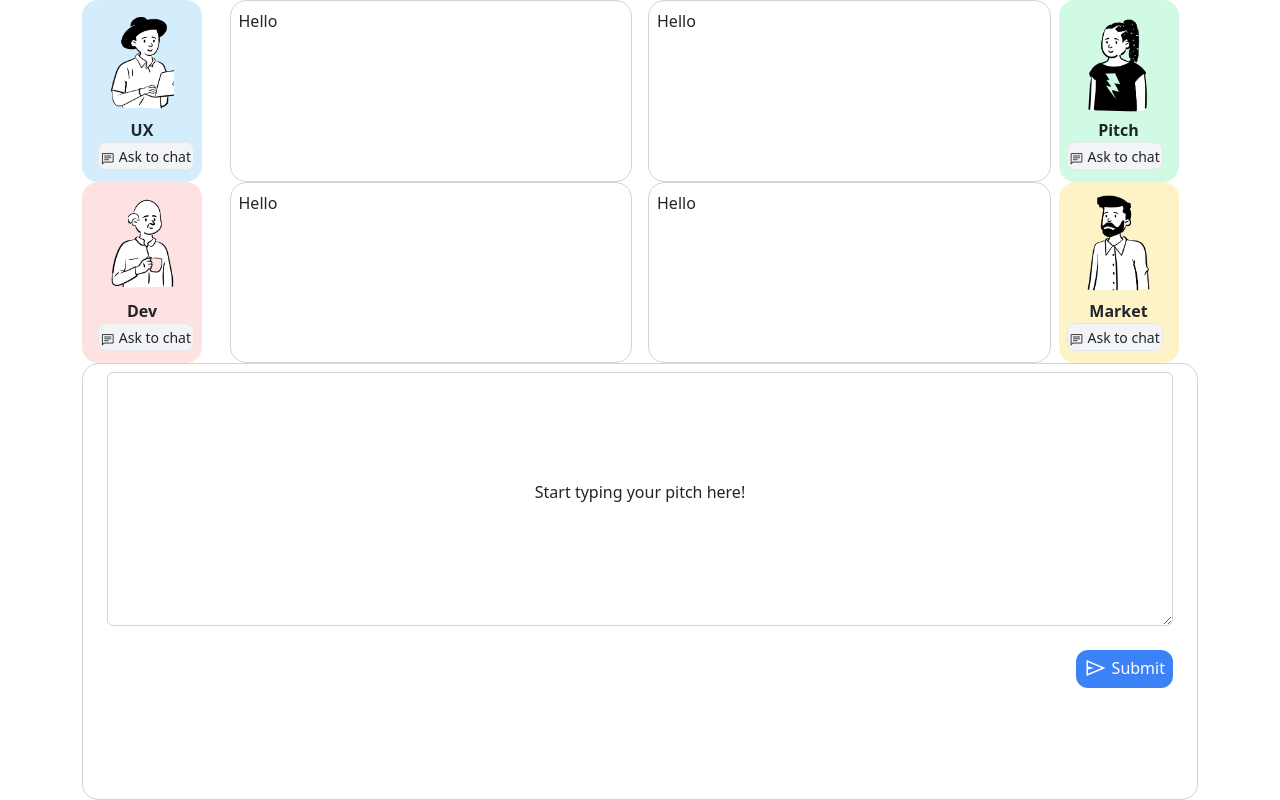
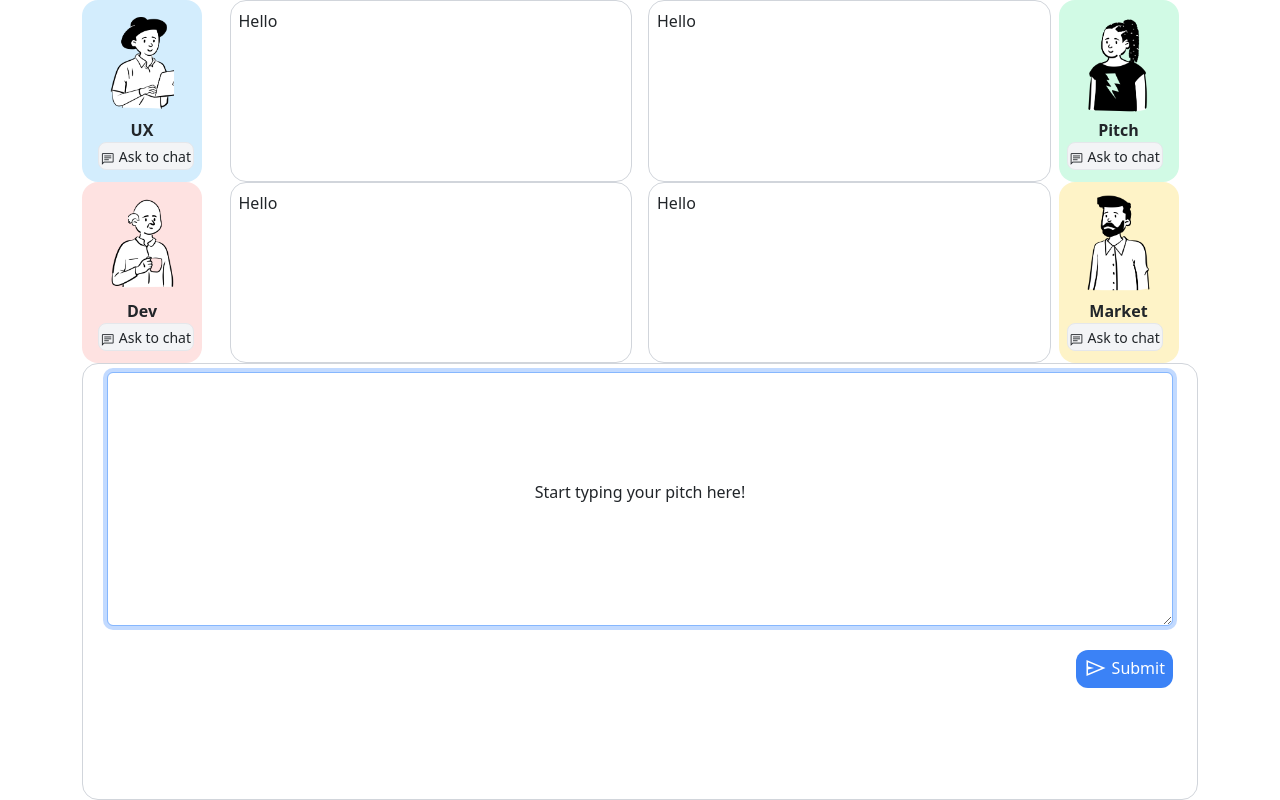
Before and after one commit to HealthyMindTech/panelpitch, a React (Create React App) app: page / in a window 1280 px wide. Built offline with nearby package versions, Linux system fonts and the light colour scheme.

Commit message:
Almost querying advisor

```diff
--- a/src/App.tsx
+++ b/src/App.tsx
@@ -1,16 +1,17 @@
 import React from 'react';
 import Container from 'react-bootstrap/Container';
-import { Form } from 'react-bootstrap';
 import { Advisors } from './components/advisors';
 import './App.scss';
 import { PitchForm } from './components/pitch';
+import { ADVISORS } from './models/advisor';
+
 function App() {
 
   return (
     <div className="App">
       <Container className="min-h-screen flex flex-col">
         <Advisors />
-        <PitchForm />
+        <PitchForm advisors={ADVISORS} />
       </Container>
     </div>
   );
--- a/src/components/pitch.tsx
+++ b/src/components/pitch.tsx
@@ -1,16 +1,30 @@
 import { Form } from 'react-bootstrap';
 import React from 'react';
+import { Advisor } from '../models/advisor';
+import { queryAdvisors } from '../services/openai';
 
-const PitchForm: () => JSX.Element = () => {
+const PitchForm = ({advisors}: { advisors: Array<Advisor>}): JSX.Element => {
     const [pitch, setPitch] = React.useState<string>("");
 
     const handlePitchChange = (event: React.ChangeEvent<HTMLTextAreaElement>) => {
         setPitch(event.target.value);
     };
 
-    return (<Form className="b-0 flex-grow border-x border-y border-gray-300 rounded-2xl p-2 px-4">
+    const onSubmit = React.useCallback((event: React.FormEvent<HTMLFormElement>) => {
+        event.preventDefault();
+        if (pitch === "") {
+            return;
+        }
+
+        queryAdvisors(advisors, pitch).then((response) => {
+            console.log(response);
+        });
+    }, [pitch, advisors]);
+
+    return (
+    <Form className="b-0 flex-grow border-x border-y border-gray-300 rounded-2xl p-2 px-4" onSubmit={onSubmit}>
         <Form.Group className="mb-3 relative" controlId="pitch">
-            <Form.Control as="textarea" rows={10} className=""
+            <Form.Control as="textarea" rows={10} autoFocus className=""
                 value={pitch} onChange={handlePitchChange}
             />
             <div className="flex justify-center h-60 items-center absolute top-0 w-100 pointer-events-none">
--- a/src/models/advisor.tsx
+++ b/src/models/advisor.tsx
@@ -48,4 +48,6 @@ const Market : Advisor = {
     bgColor: "#fef3c7"
 }
 
-export { type Advisor, NarcissisticCEO, Dev, UX, Market, Pitch}
+const ADVISORS = [Dev, UX, Market, Pitch];
+
+export { type Advisor, ADVISORS, NarcissisticCEO, Dev, UX, Market, Pitch}
--- a/src/services/openai.ts
+++ b/src/services/openai.ts
@@ -12,9 +12,7 @@ async function queryAdvisor(advisor: Advisor, pitch: string): Promise<string> {
     const prompt = `You are ${advisor.name}, ${advisor.description}. ${advisor.initialPrompt}.\n
     As an advisor you are advised to give your advice on the following pitch:\n\n${pitch}`;
 
-    return fetch(OPENAI_SERVICE + "?prompt=" + encodeURIComponent(prompt))
-        .then(response => response.json())
-        .then(data => data.choices[0].text);
+    return queryOpenAI(prompt);
 }
 
 async function queryAdvisors(advisors: Array<Advisor>, prompt: string): Promise<Array<string>> {
```
